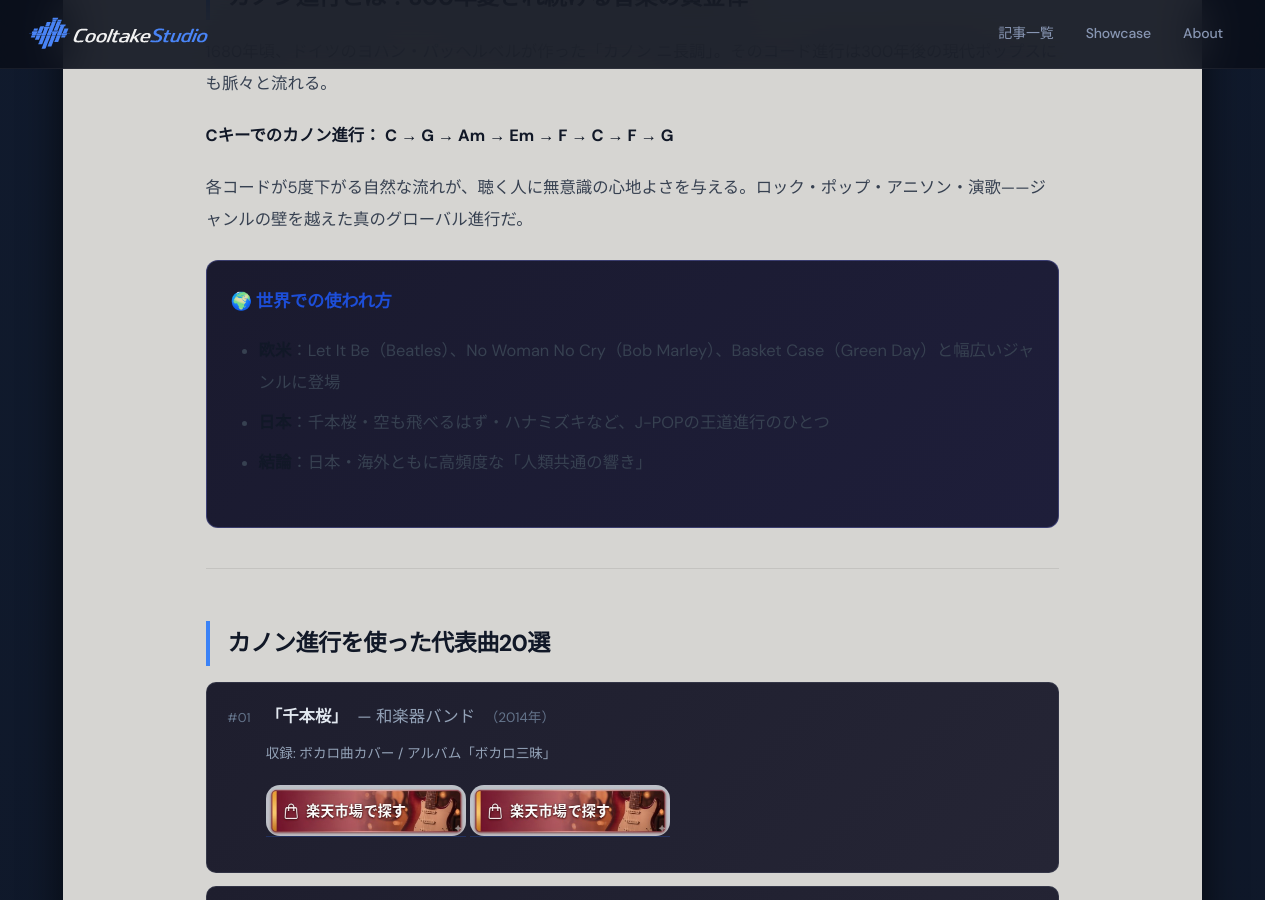
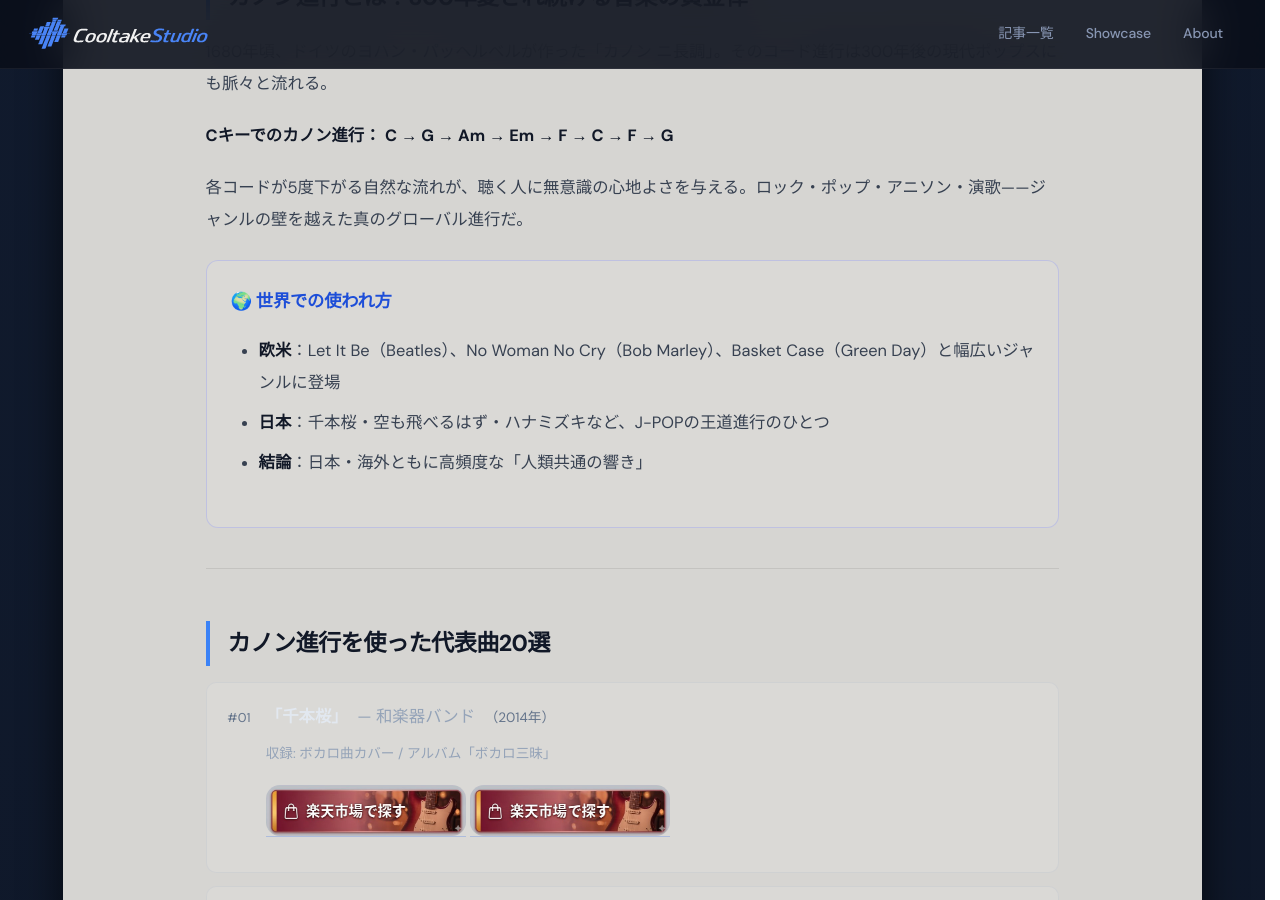
Before and after one commit to cooltake/cooltake-staging, a Jekyll site: the page built from _posts/2026-05-30-chord-progression-02-canon.md, in a window 1280 px wide and 900 px high, scrolled down 418 px. Built offline with Jekyll 4.4.1, drawn with Linux system fonts in a browser that asks for light colours; some web fonts are replaced.

```diff
--- a/_posts/2026-05-30-chord-progression-02-canon.md
+++ b/_posts/2026-05-30-chord-progression-02-canon.md
@@ -17,7 +17,7 @@
 
 各コードが5度下がる自然な流れが、聴く人に無意識の心地よさを与える。ロック・ポップ・アニソン・演歌——ジャンルの壁を越えた真のグローバル進行だ。
 
-<div style="background:linear-gradient(135deg,#1a1a2e,#1e1e3a);border-radius:12px;padding:1.5rem;margin:1.5rem 0;border:1px solid rgba(129,140,248,.3);">
+<div style="background:rgba(255,255,255,0.10);border-radius:12px;padding:1.5rem;margin:1.5rem 0;border:1px solid rgba(129,140,248,.3);">
 <h3 style="color:#a5b4fc;margin-top:0;">🌍 世界での使われ方</h3>
 <ul style="color:#e2e8f0;">
 <li><strong>欧米</strong>：Let It Be（Beatles）、No Woman No Cry（Bob Marley）、Basket Case（Green Day）と幅広いジャンルに登場</li>
@@ -31,7 +31,7 @@
 ## カノン進行を使った代表曲20選
 
 
-<div style="background:linear-gradient(135deg,#1e1e2e,#252535);border-radius:10px;padding:1.1rem 1.3rem;margin:.8rem 0;border:1px solid rgba(148,163,184,.15);">
+<div style="background:rgba(255,255,255,0.10);border-radius:10px;padding:1.1rem 1.3rem;margin:.8rem 0;border:1px solid rgba(148,163,184,.15);">
 <div style="display:flex;align-items:baseline;gap:.6rem;margin-bottom:.5rem;">
   <span style="color:#64748b;font-size:.8rem;min-width:1.8rem;">#01</span>
   <span style="color:#e2e8f0;font-weight:bold;">「千本桜」</span>
@@ -44,7 +44,7 @@
 <a href="https://hb.afl.rakuten.co.jp/ichiba/54518dd8.3792440a.54518dd9.03b99be4/?pc=https%3A//search.rakuten.co.jp/search/mall/%E5%92%8C%E6%A5%BD%E5%99%A8%E3%83%90%E3%83%B3%E3%83%89%2B%E3%83%99%E3%82%B9%E3%83%88%2BCD/" rel="nofollow" referrerpolicy="no-referrer-when-downgrade" style="display:inline-block;text-decoration:none;margin:.4rem 0;"><img src="/assets/images/btn-rakuten.jpg" alt="和楽器バンド ベスト・全作品を楽天で探す" width="200" style="max-width:100%;height:auto;border-radius:14px;display:block;"></a>
 </div>
 </div>
-<div style="background:linear-gradient(135deg,#1e1e2e,#252535);border-radius:10px;padding:1.1rem 1.3rem;margin:.8rem 0;border:1px solid rgba(148,163,184,.15);">
+<div style="background:rgba(255,255,255,0.10);border-radius:10px;padding:1.1rem 1.3rem;margin:.8rem 0;border:1px solid rgba(148,163,184,.15);">
 <div style="display:flex;align-items:baseline;gap:.6rem;margin-bottom:.5rem;">
   <span style="color:#64748b;font-size:.8rem;min-width:1.8rem;">#02</span>
   <span style="color:#e2e8f0;font-weight:bold;">「愛は勝つ」</span>
@@ -57,7 +57,7 @@
 <a href="https://hb.afl.rakuten.co.jp/ichiba/54518dd8.3792440a.54518dd9.03b99be4/?pc=https%3A//search.rakuten.co.jp/search/mall/KAN%2B%E3%83%99%E3%82%B9%E3%83%88%2BCD/" rel="nofollow" referrerpolicy="no-referrer-when-downgrade" style="display:inline-block;text-decoration:none;margin:.4rem 0;"><img src="/assets/images/btn-rakuten.jpg" alt="KAN ベスト・全作品を楽天で探す" width="200" style="max-width:100%;height:auto;border-radius:14px;display:block;"></a>
 </div>
 </div>
-<div style="background:linear-gradient(135deg,#1e1e2e,#252535);border-radius:10px;padding:1.1rem 1.3rem;margin:.8rem 0;border:1px solid rgba(148,163,184,.15);">
+<div style="background:rgba(255,255,255,0.10);border-radius:10px;padding:1.1rem 1.3rem;margin:.8rem 0;border:1px solid rgba(148,163,184,.15);">
 <div style="display:flex;align-items:baseline;gap:.6rem;margin-bottom:.5rem;">
   <span style="color:#64748b;font-size:.8rem;min-width:1.8rem;">#03</span>
   <span style="color:#e2e8f0;font-weight:bold;">「Let It Be」</span>
@@ -70,7 +70,7 @@
 <a href="https://hb.afl.rakuten.co.jp/ichiba/54518dd8.3792440a.54518dd9.03b99be4/?pc=https%3A//search.rakuten.co.jp/search/mall/Beatles%2BLet%2BIt%2BBe%2BCD/" rel="nofollow" referrerpolicy="no-referrer-when-downgrade" style="display:inline-block;text-decoration:none;margin:.4rem 0;"><img src="/assets/images/btn-rakuten.jpg" alt="The Beatles ベスト・全作品を楽天で探す" width="200" style="max-width:100%;height:auto;border-radius:14px;display:block;"></a>
 </div>
 </div>
-<div style="background:linear-gradient(135deg,#1e1e2e,#252535);border-radius:10px;padding:1.1rem 1.3rem;margin:.8rem 0;border:1px solid rgba(148,163,184,.15);">
+<div style="background:rgba(255,255,255,0.10);border-radius:10px;padding:1.1rem 1.3rem;margin:.8rem 0;border:1px solid rgba(148,163,184,.15);">
 <div style="display:flex;align-items:baseline;gap:.6rem;margin-bottom:.5rem;">
   <span style="color:#64748b;font-size:.8rem;min-width:1.8rem;">#04</span>
   <span style="color:#e2e8f0;font-weight:bold;">「No Woman No Cry」</span>
@@ -83,7 +83,7 @@
 <a href="https://hb.afl.rakuten.co.jp/ichiba/54518dd8.3792440a.54518dd9.03b99be4/?pc=https%3A//search.rakuten.co.jp/search/mall/Bob%2BMarley%2B%E3%83%99%E3%82%B9%E3%83%88%2BCD/" rel="nofollow" referrerpolicy="no-referrer-when-downgrade" style="display:inline-block;text-decoration:none;margin:.4rem 0;"><img src="/assets/images/btn-rakuten.jpg" alt="Bob Marley ベスト・全作品を楽天で探す" width="200" style="max-width:100%;height:auto;border-radius:14px;display:block;"></a>
 </div>
 </div>
-<div style="background:linear-gradient(135deg,#1e1e2e,#252535);border-radius:10px;padding:1.1rem 1.3rem;margin:.8rem 0;border:1px solid rgba(148,163,184,.15);">
+<div style="background:rgba(255,255,255,0.10);border-radius:10px;padding:1.1rem 1.3rem;margin:.8rem 0;border:1px solid rgba(148,163,184,.15);">
 <div style="display:flex;align-items:baseline;gap:.6rem;margin-bottom:.5rem;">
   <span style="color:#64748b;font-size:.8rem;min-width:1.8rem;">#05</span>
   <span style="color:#e2e8f0;font-weight:bold;">「パッヘルベルのカノン」</span>
@@ -96,7 +96,7 @@
 <a href="https://hb.afl.rakuten.co.jp/ichiba/54518dd8.3792440a.54518dd9.03b99be4/?pc=https%3A//search.rakuten.co.jp/search/mall/%E3%83%91%E3%83%83%E3%83%98%E3%83%AB%E3%83%99%E3%83%AB%2BCD%2B%E3%82%AF%E3%83%A9%E3%82%B7%E3%83%83%E3%82%AF/" rel="nofollow" referrerpolicy="no-referrer-when-downgrade" style="display:inline-block;text-decoration:none;margin:.4rem 0;"><img src="/assets/images/btn-rakuten.jpg" alt="Various Artists ベスト・全作品を楽天で探す" width="200" style="max-width:100%;height:auto;border-radius:14px;display:block;"></a>
 </div>
 </div>
-<div style="background:linear-gradient(135deg,#1e1e2e,#252535);border-radius:10px;padding:1.1rem 1.3rem;margin:.8rem 0;border:1px solid rgba(148,163,184,.15);">
+<div style="background:rgba(255,255,255,0.10);border-radius:10px;padding:1.1rem 1.3rem;margin:.8rem 0;border:1px solid rgba(148,163,184,.15);">
 <div style="display:flex;align-items:baseline;gap:.6rem;margin-bottom:.5rem;">
   <span style="color:#64748b;font-size:.8rem;min-width:1.8rem;">#06</span>
   <span style="color:#e2e8f0;font-weight:bold;">「スピカ」</span>
@@ -109,7 +109,7 @@
 <a href="https://hb.afl.rakuten.co.jp/ichiba/54518dd8.3792440a.54518dd9.03b99be4/?pc=https%3A//search.rakuten.co.jp/search/mall/%E3%82%B9%E3%83%94%E3%83%83%E3%83%84%2B%E3%83%99%E3%82%B9%E3%83%88%2BCD/" rel="nofollow" referrerpolicy="no-referrer-when-downgrade" style="display:inline-block;text-decoration:none;margin:.4rem 0;"><img src="/assets/images/btn-rakuten.jpg" alt="スピッツ ベスト・全作品を楽天で探す" width="200" style="max-width:100%;height:auto;border-radius:14px;display:block;"></a>
 </div>
 </div>
-<div style="background:linear-gradient(135deg,#1e1e2e,#252535);border-radius:10px;padding:1.1rem 1.3rem;margin:.8rem 0;border:1px solid rgba(148,163,184,.15);">
+<div style="background:rgba(255,255,255,0.10);border-radius:10px;padding:1.1rem 1.3rem;margin:.8rem 0;border:1px solid rgba(148,163,184,.15);">
 <div style="display:flex;align-items:baseline;gap:.6rem;margin-bottom:.5rem;">
   <span style="color:#64748b;font-size:.8rem;min-width:1.8rem;">#07</span>
   <span style="color:#e2e8f0;font-weight:bold;">「さよなら大好きな人」</span>
@@ -122,7 +122,7 @@
 <a href="https://hb.afl.rakuten.co.jp/ichiba/54518dd8.3792440a.54518dd9.03b99be4/?pc=https%3A//search.rakuten.co.jp/search/mall/%E6%9D%8F%E9%87%8C%2B%E3%82%A2%E3%83%AB%E3%83%90%E3%83%A0%2BCD/" rel="nofollow" referrerpolicy="no-referrer-when-downgrade" style="display:inline-block;text-decoration:none;margin:.4rem 0;"><img src="/assets/images/btn-rakuten.jpg" alt="杏里 ベスト・全作品を楽天で探す" width="200" style="max-width:100%;height:auto;border-radius:14px;display:block;"></a>
 </div>
 </div>
-<div style="background:linear-gradient(135deg,#1e1e2e,#252535);border-radius:10px;padding:1.1rem 1.3rem;margin:.8rem 0;border:1px solid rgba(148,163,184,.15);">
+<div style="background:rgba(255,255,255,0.10);border-radius:10px;padding:1.1rem 1.3rem;margin:.8rem 0;border:1px solid rgba(148,163,184,.15);">
 <div style="display:flex;align-items:baseline;gap:.6rem;margin-bottom:.5rem;">
   <span style="color:#64748b;font-size:.8rem;min-width:1.8rem;">#08</span>
   <span style="color:#e2e8f0;font-weight:bold;">「Basket Case」</span>
@@ -135,7 +135,7 @@
 <a href="https://hb.afl.rakuten.co.jp/ichiba/54518dd8.3792440a.54518dd9.03b99be4/?pc=https%3A//search.rakuten.co.jp/search/mall/Green%2BDay%2BDookie%2BCD/" rel="nofollow" referrerpolicy="no-referrer-when-downgrade" style="display:inline-block;text-decoration:none;margin:.4rem 0;"><img src="/assets/images/btn-rakuten.jpg" alt="Green Day ベスト・全作品を楽天で探す" width="200" style="max-width:100%;height:auto;border-radius:14px;display:block;"></a>
 </div>
 </div>
-<div style="background:linear-gradient(135deg,#1e1e2e,#252535);border-radius:10px;padding:1.1rem 1.3rem;margin:.8rem 0;border:1px solid rgba(148,163,184,.15);">
+<div style="background:rgba(255,255,255,0.10);border-radius:10px;padding:1.1rem 1.3rem;margin:.8rem 0;border:1px solid rgba(148,163,184,.15);">
 <div style="display:flex;align-items:baseline;gap:.6rem;margin-bottom:.5rem;">
   <span style="color:#64748b;font-size:.8rem;min-width:1.8rem;">#09</span>
   <span style="color:#e2e8f0;font-weight:bold;">「クリスマスキャロルの頃には」</span>
@@ -148,7 +148,7 @@
 <a href="https://hb.afl.rakuten.co.jp/ichiba/54518dd8.3792440a.54518dd9.03b99be4/?pc=https%3A//search.rakuten.co.jp/search/mall/%E7%A8%B2%E5%9E%A3%E6%BD%A4%E4%B8%80%2B%E3%83%99%E3%82%B9%E3%83%88%2BCD/" rel="nofollow" referrerpolicy="no-referrer-when-downgrade" style="display:inline-block;text-decoration:none;margin:.4rem 0;"><img src="/assets/images/btn-rakuten.jpg" alt="稲垣潤一 ベスト・全作品を楽天で探す" width="200" style="max-width:100%;height:auto;border-radius:14px;display:block;"></a>
 </div>
 </div>
-<div style="background:linear-gradient(135deg,#1e1e2e,#252535);border-radius:10px;padding:1.1rem 1.3rem;margin:.8rem 0;border:1px solid rgba(148,163,184,.15);">
+<div style="background:rgba(255,255,255,0.10);border-radius:10px;padding:1.1rem 1.3rem;margin:.8rem 0;border:1px solid rgba(148,163,184,.15);">
 <div style="display:flex;align-items:baseline;gap:.6rem;margin-bottom:.5rem;">
   <span style="color:#64748b;font-size:.8rem;min-width:1.8rem;">#10</span>
   <span style="color:#e2e8f0;font-weight:bold;">「I'm Yours」</span>
@@ -161,7 +161,7 @@
 <a href="https://hb.afl.rakuten.co.jp/ichiba/54518dd8.3792440a.54518dd9.03b99be4/?pc=https%3A//search.rakuten.co.jp/search/mall/Jason%2BMraz%2B%E3%83%99%E3%82%B9%E3%83%88%2BCD/" rel="nofollow" referrerpolicy="no-referrer-when-downgrade" style="display:inline-block;text-decoration:none;margin:.4rem 0;"><img src="/assets/images/btn-rakuten.jpg" alt="Jason Mraz ベスト・全作品を楽天で探す" width="200" style="max-width:100%;height:auto;border-radius:14px;display:block;"></a>
 </div>
 </div>
-<div style="background:linear-gradient(135deg,#1e1e2e,#252535);border-radius:10px;padding:1.1rem 1.3rem;margin:.8rem 0;border:1px solid rgba(148,163,184,.15);">
+<div style="background:rgba(255,255,255,0.10);border-radius:10px;padding:1.1rem 1.3rem;margin:.8rem 0;border:1px solid rgba(148,163,184,.15);">
 <div style="display:flex;align-items:baseline;gap:.6rem;margin-bottom:.5rem;">
   <span style="color:#64748b;font-size:.8rem;min-width:1.8rem;">#11</span>
   <span style="color:#e2e8f0;font-weight:bold;">「空も飛べるはず」</span>
@@ -174,7 +174,7 @@
 <a href="https://hb.afl.rakuten.co.jp/ichiba/54518dd8.3792440a.54518dd9.03b99be4/?pc=https%3A//search.rakuten.co.jp/search/mall/%E3%82%B9%E3%83%94%E3%83%83%E3%83%84%2B%E3%83%99%E3%82%B9%E3%83%88%2BCD/" rel="nofollow" referrerpolicy="no-referrer-when-downgrade" style="display:inline-block;text-decoration:none;margin:.4rem 0;"><img src="/assets/images/btn-rakuten.jpg" alt="スピッツ ベスト・全作品を楽天で探す" width="200" style="max-width:100%;height:auto;border-radius:14px;display:block;"></a>
 </div>
 </div>
-<div style="background:linear-gradient(135deg,#1e1e2e,#252535);border-radius:10px;padding:1.1rem 1.3rem;margin:.8rem 0;border:1px solid rgba(148,163,184,.15);">
+<div style="background:rgba(255,255,255,0.10);border-radius:10px;padding:1.1rem 1.3rem;margin:.8rem 0;border:1px solid rgba(148,163,184,.15);">
 <div style="display:flex;align-items:baseline;gap:.6rem;margin-bottom:.5rem;">
   <span style="color:#64748b;font-size:.8rem;min-width:1.8rem;">#12</span>
   <span style="color:#e2e8f0;font-weight:bold;">「パラダイス銀河」</span>
@@ -187,7 +187,7 @@
 <a href="https://hb.afl.rakuten.co.jp/ichiba/54518dd8.3792440a.54518dd9.03b99be4/?pc=https%3A//search.rakuten.co.jp/search/mall/%E5%85%89GENJI%2B%E3%83%99%E3%82%B9%E3%83%88%2BCD/" rel="nofollow" referrerpolicy="no-referrer-when-downgrade" style="display:inline-block;text-decoration:none;margin:.4rem 0;"><img src="/assets/images/btn-rakuten.jpg" alt="光GENJI ベスト・全作品を楽天で探す" width="200" style="max-width:100%;height:auto;border-radius:14px;display:block;"></a>
 </div>
 </div>
-<div style="background:linear-gradient(135deg,#1e1e2e,#252535);border-radius:10px;padding:1.1rem 1.3rem;margin:.8rem 0;border:1px solid rgba(148,163,184,.15);">
+<div style="background:rgba(255,255,255,0.10);border-radius:10px;padding:1.1rem 1.3rem;margin:.8rem 0;border:1px solid rgba(148,163,184,.15);">
 <div style="display:flex;align-items:baseline;gap:.6rem;margin-bottom:.5rem;">
   <span style="color:#64748b;font-size:.8rem;min-width:1.8rem;">#13</span>
   <span style="color:#e2e8f0;font-weight:bold;">「あの夏へ」</span>
@@ -200,7 +200,7 @@
 <a href="https://hb.afl.rakuten.co.jp/ichiba/54518dd8.3792440a.54518dd9.03b99be4/?pc=https%3A//search.rakuten.co.jp/search/mall/%E4%B9%85%E7%9F%B3%E8%AD%B2%2B%E3%83%99%E3%82%B9%E3%83%88%2BCD/" rel="nofollow" referrerpolicy="no-referrer-when-downgrade" style="display:inline-block;text-decoration:none;margin:.4rem 0;"><img src="/assets/images/btn-rakuten.jpg" alt="久石譲 ベスト・全作品を楽天で探す" width="200" style="max-width:100%;height:auto;border-radius:14px;display:block;"></a>
 </div>
 </div>
-<div style="background:linear-gradient(135deg,#1e1e2e,#252535);border-radius:10px;padding:1.1rem 1.3rem;margin:.8rem 0;border:1px solid rgba(148,163,184,.15);">
+<div style="background:rgba(255,255,255,0.10);border-radius:10px;padding:1.1rem 1.3rem;margin:.8rem 0;border:1px solid rgba(148,163,184,.15);">
 <div style="display:flex;align-items:baseline;gap:.6rem;margin-bottom:.5rem;">
   <span style="color:#64748b;font-size:.8rem;min-width:1.8rem;">#14</span>
   <span style="color:#e2e8f0;font-weight:bold;">「Knockin' on Heaven's Door」</span>
@@ -213,7 +213,7 @@
 <a href="https://hb.afl.rakuten.co.jp/ichiba/54518dd8.3792440a.54518dd9.03b99be4/?pc=https%3A//search.rakuten.co.jp/search/mall/Bob%2BDylan%2B%E3%83%99%E3%82%B9%E3%83%88%2BCD/" rel="nofollow" referrerpolicy="no-referrer-when-downgrade" style="display:inline-block;text-decoration:none;margin:.4rem 0;"><img src="/assets/images/btn-rakuten.jpg" alt="Bob Dylan ベスト・全作品を楽天で探す" width="200" style="max-width:100%;height:auto;border-radius:14px;display:block;"></a>
 </div>
 </div>
-<div style="background:linear-gradient(135deg,#1e1e2e,#252535);border-radius:10px;padding:1.1rem 1.3rem;margin:.8rem 0;border:1px solid rgba(148,163,184,.15);">
+<div style="background:rgba(255,255,255,0.10);border-radius:10px;padding:1.1rem 1.3rem;margin:.8rem 0;border:1px solid rgba(148,163,184,.15);">
 <div style="display:flex;align-items:baseline;gap:.6rem;margin-bottom:.5rem;">
   <span style="color:#64748b;font-size:.8rem;min-width:1.8rem;">#15</span>
   <span style="color:#e2e8f0;font-weight:bold;">「ハナミズキ」</span>
@@ -226,7 +226,7 @@
 <a href="https://hb.afl.rakuten.co.jp/ichiba/54518dd8.3792440a.54518dd9.03b99be4/?pc=https%3A//search.rakuten.co.jp/search/mall/%E4%B8%80%E9%9D%92%E7%AA%88%2B%E3%83%99%E3%82%B9%E3%83%88%2BCD/" rel="nofollow" referrerpolicy="no-referrer-when-downgrade" style="display:inline-block;text-decoration:none;margin:.4rem 0;"><img src="/assets/images/btn-rakuten.jpg" alt="一青窈 ベスト・全作品を楽天で探す" width="200" style="max-width:100%;height:auto;border-radius:14px;display:block;"></a>
 </div>
 </div>
-<div style="background:linear-gradient(135deg,#1e1e2e,#252535);border-radius:10px;padding:1.1rem 1.3rem;margin:.8rem 0;border:1px solid rgba(148,163,184,.15);">
+<div style="background:rgba(255,255,255,0.10);border-radius:10px;padding:1.1rem 1.3rem;margin:.8rem 0;border:1px solid rgba(148,163,184,.15);">
 <div style="display:flex;align-items:baseline;gap:.6rem;margin-bottom:.5rem;">
   <span style="color:#64748b;font-size:.8rem;min-width:1.8rem;">#16</span>
   <span style="color:#e2e8f0;font-weight:bold;">「やさしさで溢れるように」</span>
@@ -239,7 +239,7 @@
 <a href="https://hb.afl.rakuten.co.jp/ichiba/54518dd8.3792440a.54518dd9.03b99be4/?pc=https%3A//search.rakuten.co.jp/search/mall/JUJU%2B%E3%83%99%E3%82%B9%E3%83%88%2BCD/" rel="nofollow" referrerpolicy="no-referrer-when-downgrade" style="display:inline-block;text-decoration:none;margin:.4rem 0;"><img src="/assets/images/btn-rakuten.jpg" alt="JUJU ベスト・全作品を楽天で探す" width="200" style="max-width:100%;height:auto;border-radius:14px;display:block;"></a>
 </div>
 </div>
-<div style="background:linear-gradient(135deg,#1e1e2e,#252535);border-radius:10px;padding:1.1rem 1.3rem;margin:.8rem 0;border:1px solid rgba(148,163,184,.15);">
+<div style="background:rgba(255,255,255,0.10);border-radius:10px;padding:1.1rem 1.3rem;margin:.8rem 0;border:1px solid rgba(148,163,184,.15);">
 <div style="display:flex;align-items:baseline;gap:.6rem;margin-bottom:.5rem;">
   <span style="color:#64748b;font-size:.8rem;min-width:1.8rem;">#17</span>
   <span style="color:#e2e8f0;font-weight:bold;">「瞳はダイアモンド」</span>
@@ -252,7 +252,7 @@
 <a href="https://hb.afl.rakuten.co.jp/ichiba/54518dd8.3792440a.54518dd9.03b99be4/?pc=https%3A//search.rakuten.co.jp/search/mall/%E6%9D%BE%E7%94%B0%E8%81%96%E5%AD%90%2B%E3%83%99%E3%82%B9%E3%83%88%2BCD/" rel="nofollow" referrerpolicy="no-referrer-when-downgrade" style="display:inline-block;text-decoration:none;margin:.4rem 0;"><img src="/assets/images/btn-rakuten.jpg" alt="松田聖子 ベスト・全作品を楽天で探す" width="200" style="max-width:100%;height:auto;border-radius:14px;display:block;"></a>
 </div>
 </div>
-<div style="background:linear-gradient(135deg,#1e1e2e,#252535);border-radius:10px;padding:1.1rem 1.3rem;margin:.8rem 0;border:1px solid rgba(148,163,184,.15);">
+<div style="background:rgba(255,255,255,0.10);border-radius:10px;padding:1.1rem 1.3rem;margin:.8rem 0;border:1px solid rgba(148,163,184,.15);">
 <div style="display:flex;align-items:baseline;gap:.6rem;margin-bottom:.5rem;">
   <span style="color:#64748b;font-size:.8rem;min-width:1.8rem;">#18</span>
   <span style="color:#e2e8f0;font-weight:bold;">「パッヘルベルのカノン」</span>
@@ -265,7 +265,7 @@
 <a href="https://hb.afl.rakuten.co.jp/ichiba/54518dd8.3792440a.54518dd9.03b99be4/?pc=https%3A//search.rakuten.co.jp/search/mall/%E6%B8%A1%E8%BE%BA%E9%A6%99%E6%B4%A5%E7%BE%8E%2B%E3%83%99%E3%82%B9%E3%83%88%2BCD/" rel="nofollow" referrerpolicy="no-referrer-when-downgrade" style="display:inline-block;text-decoration:none;margin:.4rem 0;"><img src="/assets/images/btn-rakuten.jpg" alt="渡辺香津美 ベスト・全作品を楽天で探す" width="200" style="max-width:100%;height:auto;border-radius:14px;display:block;"></a>
 </div>
 </div>
-<div style="background:linear-gradient(135deg,#1e1e2e,#252535);border-radius:10px;padding:1.1rem 1.3rem;margin:.8rem 0;border:1px solid rgba(148,163,184,.15);">
+<div style="background:rgba(255,255,255,0.10);border-radius:10px;padding:1.1rem 1.3rem;margin:.8rem 0;border:1px solid rgba(148,163,184,.15);">
 <div style="display:flex;align-items:baseline;gap:.6rem;margin-bottom:.5rem;">
   <span style="color:#64748b;font-size:.8rem;min-width:1.8rem;">#19</span>
   <span style="color:#e2e8f0;font-weight:bold;">「キラキラ星変奏曲」</span>
@@ -278,7 +278,7 @@
 <a href="https://hb.afl.rakuten.co.jp/ichiba/54518dd8.3792440a.54518dd9.03b99be4/?pc=https%3A//search.rakuten.co.jp/search/mall/%E3%83%A2%E3%83%BC%E3%83%84%E3%82%A1%E3%83%AB%E3%83%88%2B%E3%83%94%E3%82%A2%E3%83%8E%2BCD/" rel="nofollow" referrerpolicy="no-referrer-when-downgrade" style="display:inline-block;text-decoration:none;margin:.4rem 0;"><img src="/assets/images/btn-rakuten.jpg" alt="Mozart風 / 多数 ベスト・全作品を楽天で探す" width="200" style="max-width:100%;height:auto;border-radius:14px;display:block;"></a>
 </div>
 </div>
-<div style="background:linear-gradient(135deg,#1e1e2e,#252535);border-radius:10px;padding:1.1rem 1.3rem;margin:.8rem 0;border:1px solid rgba(148,163,184,.15);">
+<div style="background:rgba(255,255,255,0.10);border-radius:10px;padding:1.1rem 1.3rem;margin:.8rem 0;border:1px solid rgba(148,163,184,.15);">
 <div style="display:flex;align-items:baseline;gap:.6rem;margin-bottom:.5rem;">
   <span style="color:#64748b;font-size:.8rem;min-width:1.8rem;">#20</span>
   <span style="color:#e2e8f0;font-weight:bold;">「あなたに」</span>
```
